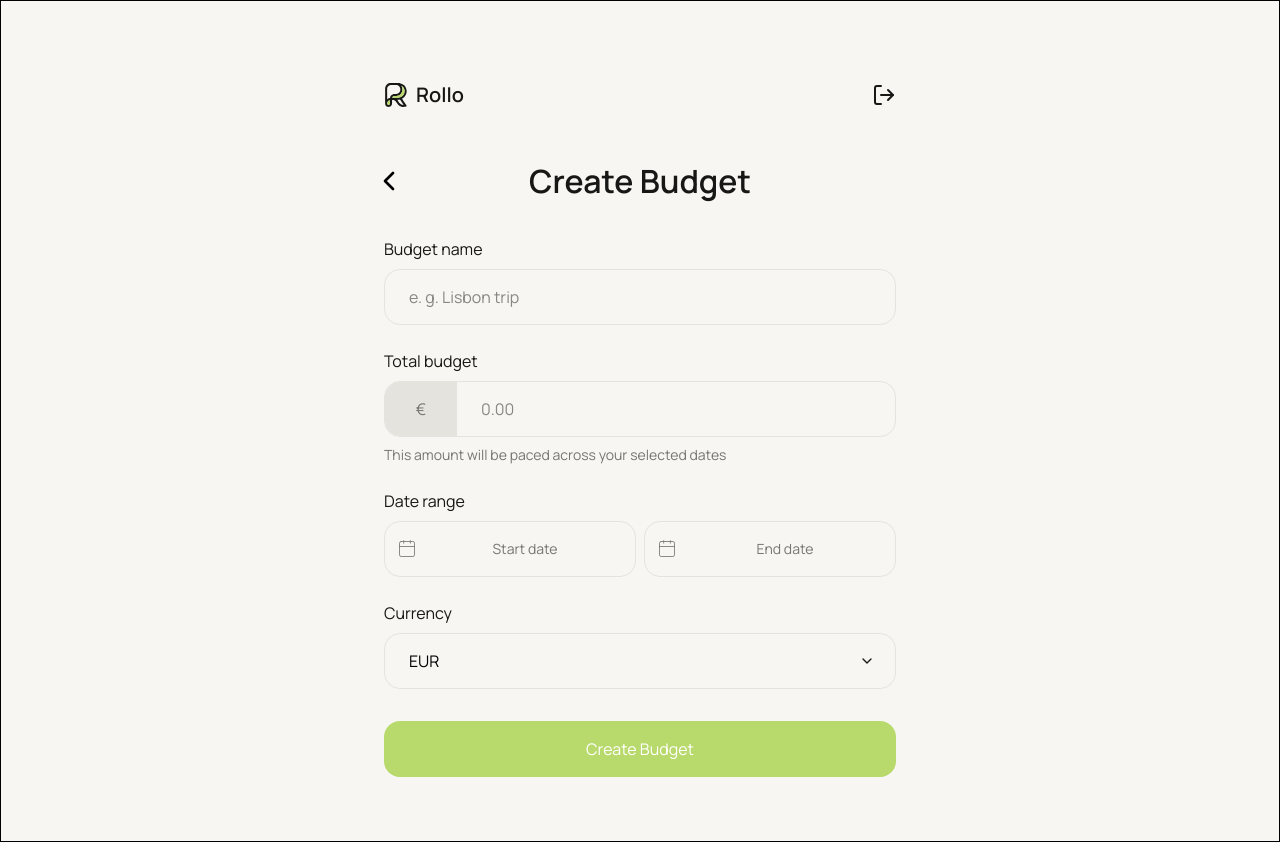
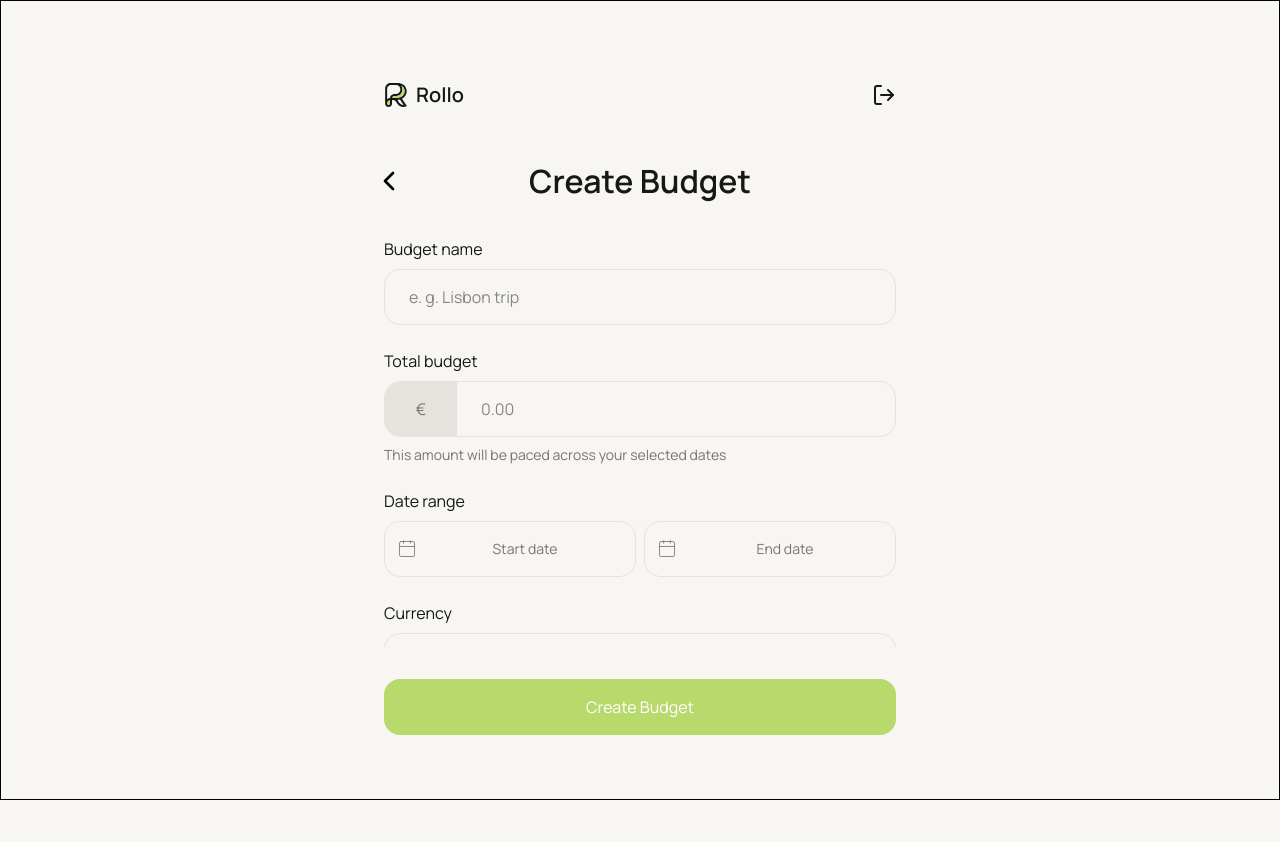
Before and after one commit to vadim-iv/rollo, a Next.js app: page /budgets/create-budget in a window 1280 px wide. After the commit the page ends 800 px from the top, so only its background shows below. Built offline with nearby package versions, Linux system fonts and the light colour scheme.

Commit message:
inca o data incerc sa fac body sa se intinda pe tot ecranul in safari

```diff
--- a/src/app/layout.tsx
+++ b/src/app/layout.tsx
@@ -33,7 +33,7 @@ export const viewport: Viewport = {
 export default function RootLayout({ children }: LayoutProps<'/'>) {
 	return (
 		<html lang='en' className={cn('h-full bg-background', manrope.variable, 'font-sans')}>
-			<body className='min-h-[calc(100dvh+env(safe-area-inset-bottom))] border border-black overscroll-none overflow-y-hidden m-0 bg-background flex justify-center font-sans'>
+			<body className='h-dvh border border-black overscroll-none overflow-y-hidden m-0 bg-background flex justify-center font-sans'>
 				<Providers>
 					<div className='max-w-xl w-full h-full bg-background pt-5 pb-4 px-2'>{children}</div>
 				</Providers>
--- a/src/app/login/page.tsx
+++ b/src/app/login/page.tsx
@@ -26,7 +26,7 @@ async function LoginSuspenseContent() {
 		redirect('/')
 	}
 	return (
-		<div className='h-full flex flex-col items-center justify-end relative border border-black'>
+		<div className='h-full flex flex-col items-center justify-end relative border'>
 			<div className='text-center max-w-14 w-full'>
 				<h2 className='font-semibold text-2xl text-primary-text'>Rollo</h2>
 				<p className='mt-0.5 font-normal text-base text-secondary-text'>
--- a/src/components/LogIn/LoginContent.tsx
+++ b/src/components/LogIn/LoginContent.tsx
@@ -131,7 +131,7 @@ export function LoginContent() {
 			</motion.div>
 
 			<motion.div
-				className='flex flex-col h-[90%] shadow-box-up border border-border absolute -bottom-8 -left-2 -right-2 bg-surface px-2 py-6 rounded-t-4xl'
+				className='flex flex-col h-[90%] shadow-box-up border border-border absolute -bottom-4 -left-2 -right-2 bg-surface px-2 py-6 rounded-t-4xl'
 				initial={{ y: '100%' }}
 				animate={{ y: 0 }}
 				transition={{
```
